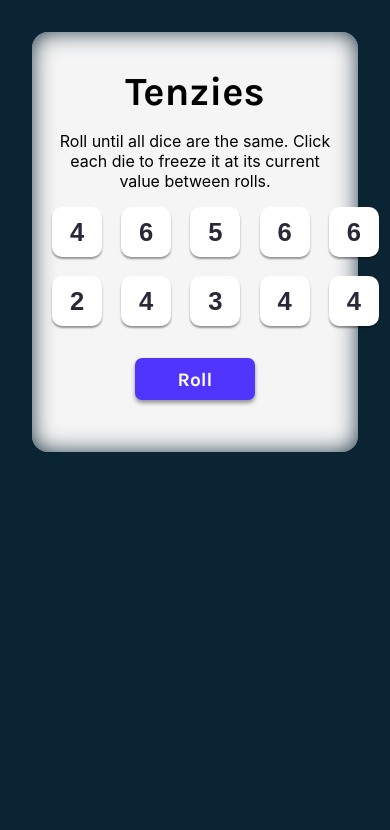
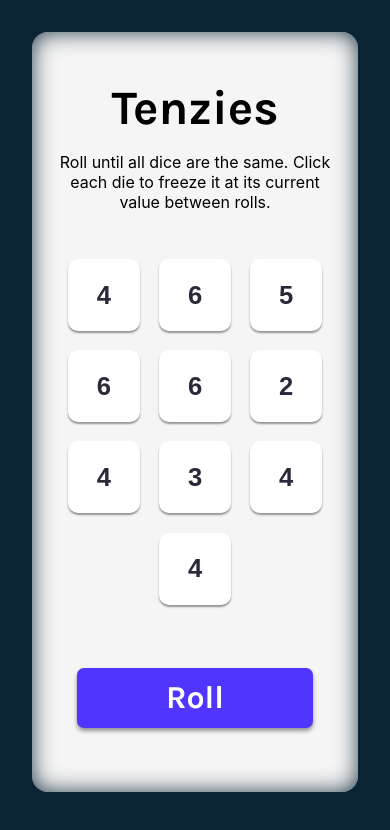
Before and after one commit to SOCRAMBLLE/tenzies-game, a React (Vite) app: page / in a window 390 px wide. Shown: the top 830 px of the page. Built offline with nearby package versions, Linux system fonts and the light colour scheme.

Commit message:
Refactor styling to mobile support

```diff
--- a/src/index.css
+++ b/src/index.css
@@ -5,15 +5,18 @@
 }
 
 body {
+  overflow: hidden;
+  position: relative;
   margin: 0;
-  padding: 2rem;
+  width: 100svw;
+  height: 100svw;
   background-color: #0b2434;
   font-family: "Karla", sans-serif;
 }
-
 main {
+  margin: 2rem;
   max-width: 800px;
-  height: 420px;
+  height: auto;
   padding: 20px;
   background-color: #f5f5f5;
   border-radius: 1rem;
@@ -89,3 +92,32 @@ header {
 .dice-held {
   background-color: #59e391;
 }
+
+@media (max-width: 450px) {
+  .title {
+    font-size: 3rem;
+  }
+  main {
+    height: 90svh;
+    padding: 2rem 1rem;
+    justify-content: space-evenly;
+  }
+
+  .dice-container {
+    display: flex;
+    flex-wrap: wrap;
+    align-items: center;
+    justify-content: center;
+  }
+
+  .dice {
+    width: 4.5rem;
+    height: 4.5rem;
+  }
+
+  .roll-btn {
+    width: 80%;
+    height: 60px;
+    font-size: 2rem;
+  }
+}
```
